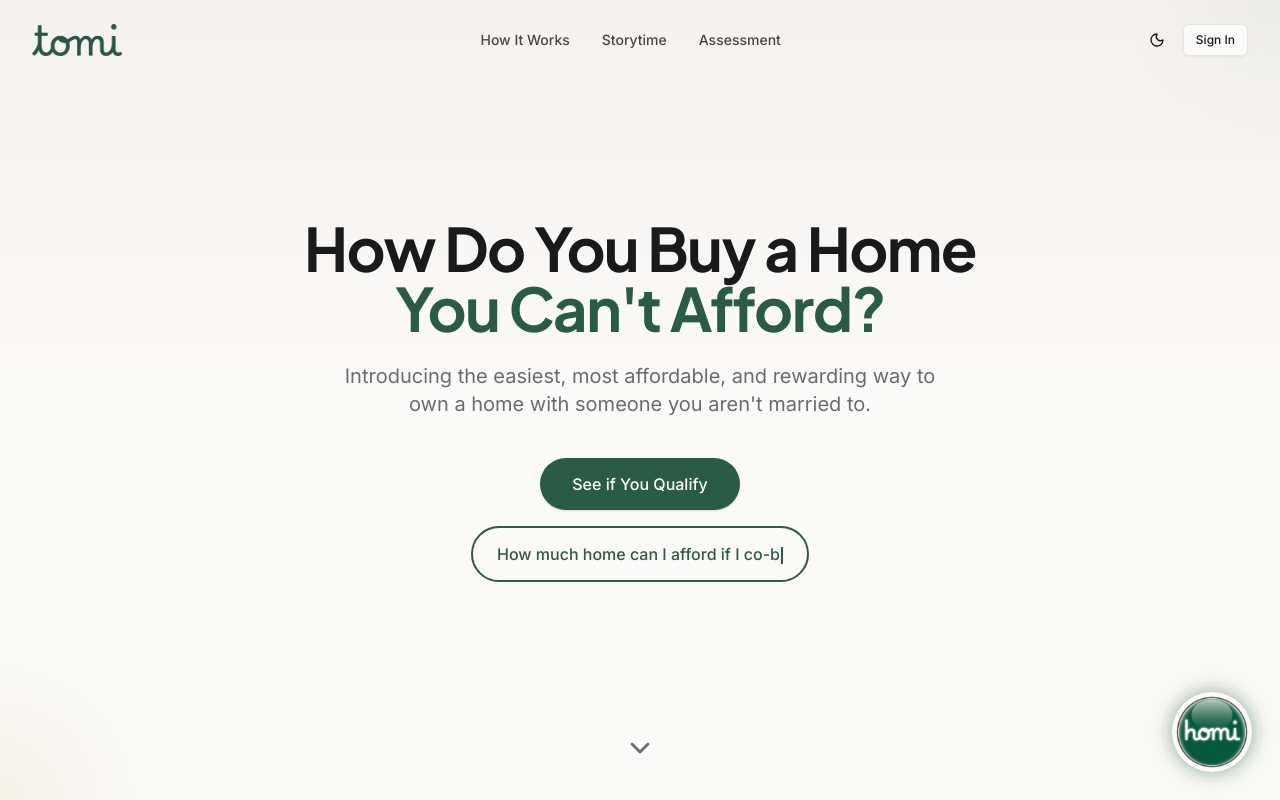
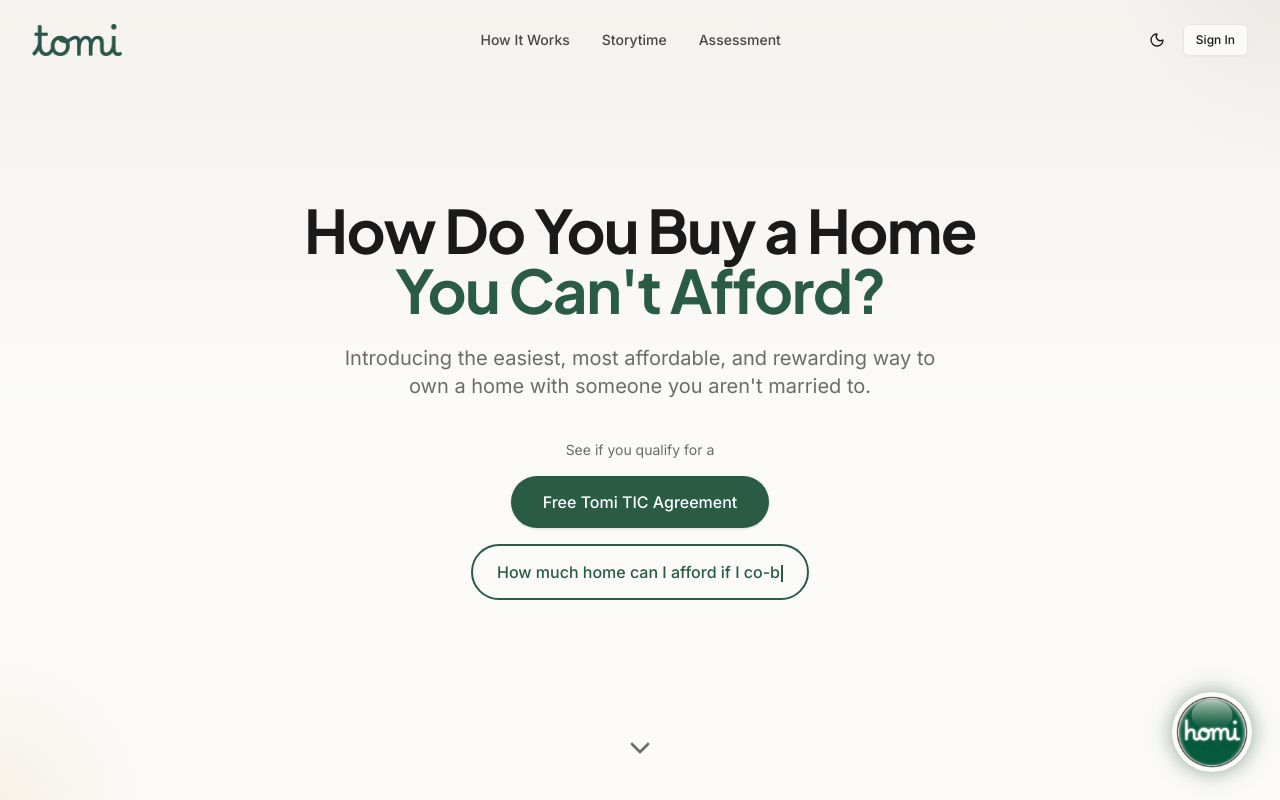
Before and after one commit to Cincinnati-Associates/tomi_app, a Next.js app: page / in a window 1280 px wide. Shown: the top 800 px of the page. Built offline with nearby package versions, Linux system fonts and the light colour scheme; no server answers.

Commit message:
Update hero CTA to promote free TIC agreement
Adds "See if you qualify for a" label above the button,
changes button text to "Free Tomi TIC Agreement".

Co-Authored-By: Claude Opus 4.6 <noreply@anthropic.com>

```diff
--- a/src/app/(marketing)/page.tsx
+++ b/src/app/(marketing)/page.tsx
@@ -46,8 +46,9 @@ export default function Home() {
           </>
         }
         subheadline={<>Introducing the easiest, most affordable, and rewarding way to<br className="hidden md:inline" /> own a home with someone you aren&apos;t married to.</>}
+        ctaLabel="See if you qualify for a"
         primaryCta={{
-          text: "See if You Qualify",
+          text: "Free Tomi TIC Agreement",
           href: "/assessment",
         }}
         onOpenChat={handleOpenChat}
--- a/src/components/home/HeroVariant.tsx
+++ b/src/components/home/HeroVariant.tsx
@@ -19,6 +19,7 @@ export interface HeroVariantProps {
     text: string;
     href: string;
   };
+  ctaLabel?: string;
   onOpenChat: (question: string) => void;
   showTypewriter?: boolean;
 }
@@ -28,6 +29,7 @@ export function HeroVariant({
   subheadline,
   primaryCta,
   secondaryCta,
+  ctaLabel,
   onOpenChat,
   showTypewriter = false,
 }: HeroVariantProps) {
@@ -81,6 +83,11 @@ export function HeroVariant({
           transition={{ duration: 0.6, delay: 0.2 }}
           className="mt-8 flex flex-col items-center gap-4 sm:mt-10"
         >
+          {/* CTA Label */}
+          {ctaLabel && (
+            <p className="text-sm text-muted-foreground">{ctaLabel}</p>
+          )}
+
           {/* Primary CTA */}
           {primaryCta.onClick ? (
             <Button size="lg" className="rounded-full px-8 text-base" onClick={primaryCta.onClick}>
```
